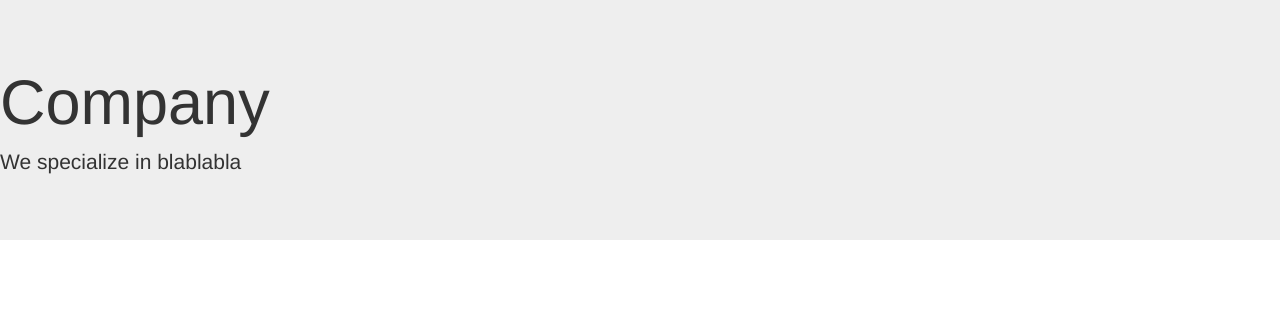
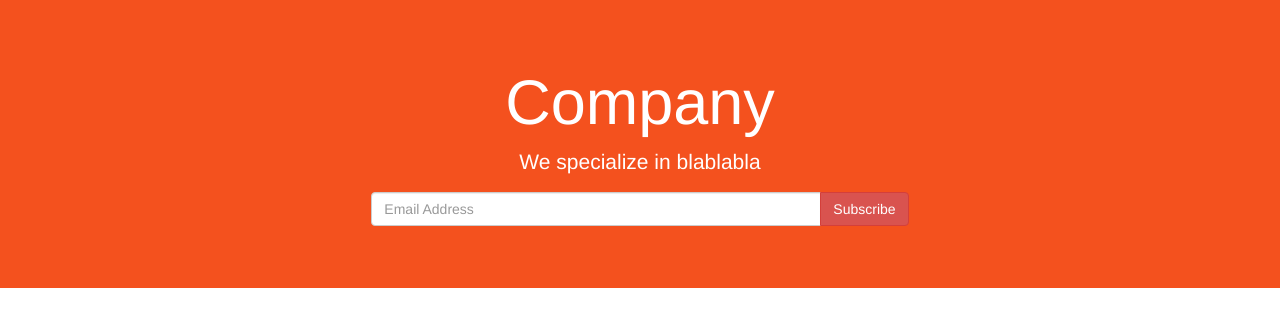
Before and after one commit to javafullstackD/Bootsrap_5_company_website, a plain HTML site: page index.html in a window 1280 px wide. Drawn offline with nearby package versions, Linux system fonts and the light colour scheme.

Commit message:
added a form and css styling

```diff
--- a/index.html
+++ b/index.html
@@ -8,13 +8,22 @@
     <link rel="stylesheet" href="https://maxcdn.bootstrapcdn.com/bootstrap/3.4.1/css/bootstrap.min.css">
   <script src="https://ajax.googleapis.com/ajax/libs/jquery/3.5.1/jquery.min.js"></script>
   <script src="https://maxcdn.bootstrapcdn.com/bootstrap/3.4.1/js/bootstrap.min.js"></script>
-
+   <link rel="stylesheet" href="style.css">
 </head>
 <body>
 
-    <div  class="jumbotron">
+    <div  class="jumbotron text-center">
         <h1>Company</h1>
         <p>We specialize in blablabla</p>
+
+        <form class="form-inline">
+            <div class="input-group">
+              <input type="email" class="form-control" size="50" placeholder="Email Address" required>
+              <div class="input-group-btn">
+                <button type="button" class="btn btn-danger">Subscribe</button>
+              </div>
+            </div>
+          </form>
     </div>
 
 </body>
--- /dev/null
+++ b/style.css
@@ -0,0 +1,4 @@
+.jumbotron{
+    background-color: #f4511e;  /*orange*/
+    color: #ffffff;
+}
```
